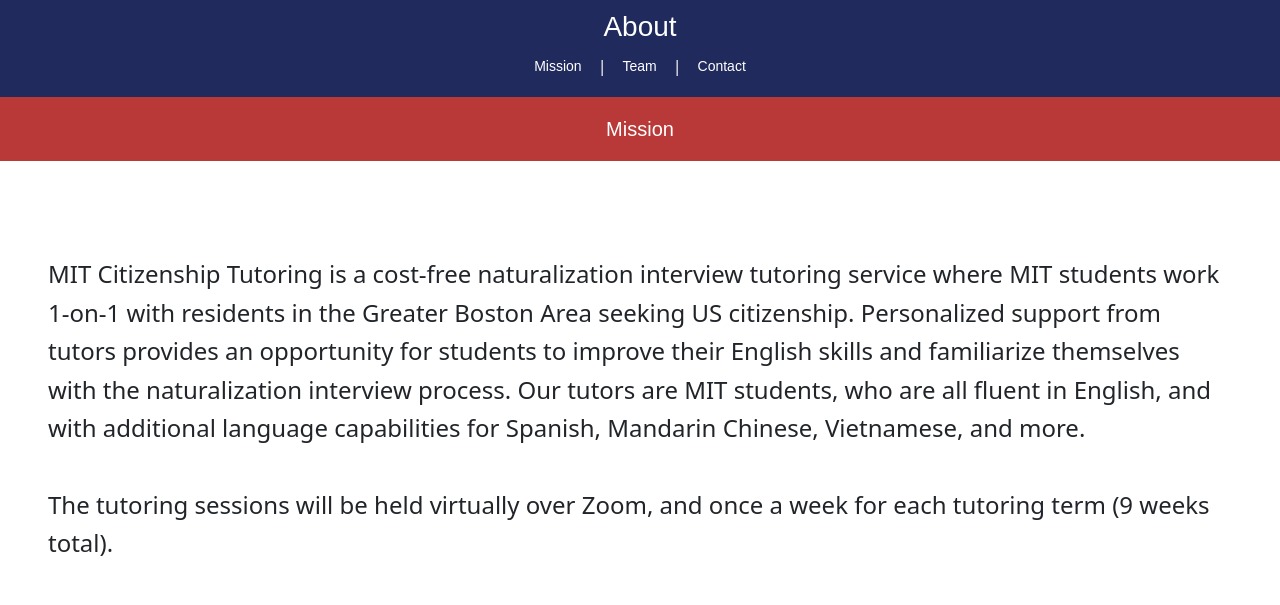
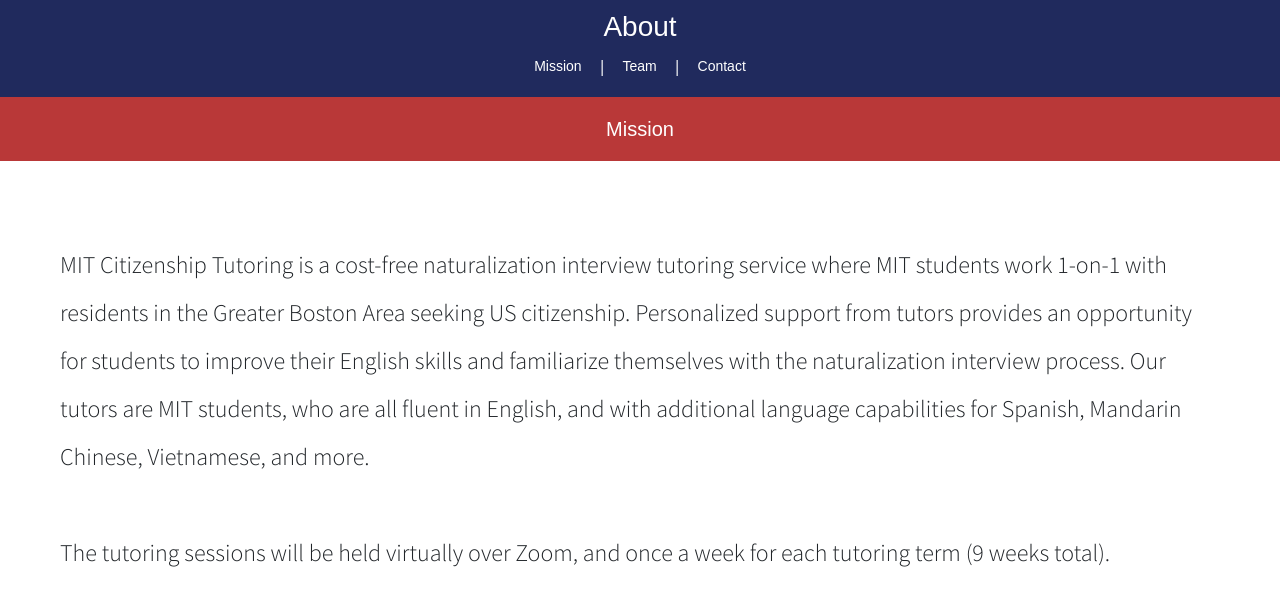
Before and after one commit to jess1938/acc-website, a website: page about.html in a window 1280 px wide. Shown: the part 127-732 px from the top of the page. Drawn offline with nearby package versions, Linux system fonts and the light colour scheme; a web font is replaced by a local one.

Commit message:
Add styling to about

```diff
--- a/about.html
+++ b/about.html
@@ -104,7 +104,7 @@
       </div>
       <div class= "about-scroll-area">
         <div id="mission" class="about-scroll-subtitle"> Mission </div>
-          <div class="about-scroll-content-section" style="font-size: 24px; line-height: 1.6; padding-left: 48px; padding-right: 48px;">
+          <div class="about-scroll-content-section" style="  font-family: 'Source Sans Pro', sans-serif; line-height: 2; font-size: 24px; padding-left: 60px; padding-right: 60px;">
             MIT Citizenship Tutoring is a cost-free naturalization interview tutoring service where MIT students work 1-on-1 with residents in the Greater Boston Area seeking US citizenship. Personalized support from tutors provides an opportunity for students to improve their English skills and familiarize themselves with the naturalization interview process. Our tutors are MIT students, who are all fluent in English, and with additional language capabilities for Spanish, Mandarin Chinese, Vietnamese, and more.
             <br><br>
             The tutoring sessions will be held virtually over Zoom, and once a week for each tutoring term (9 weeks total).
```
